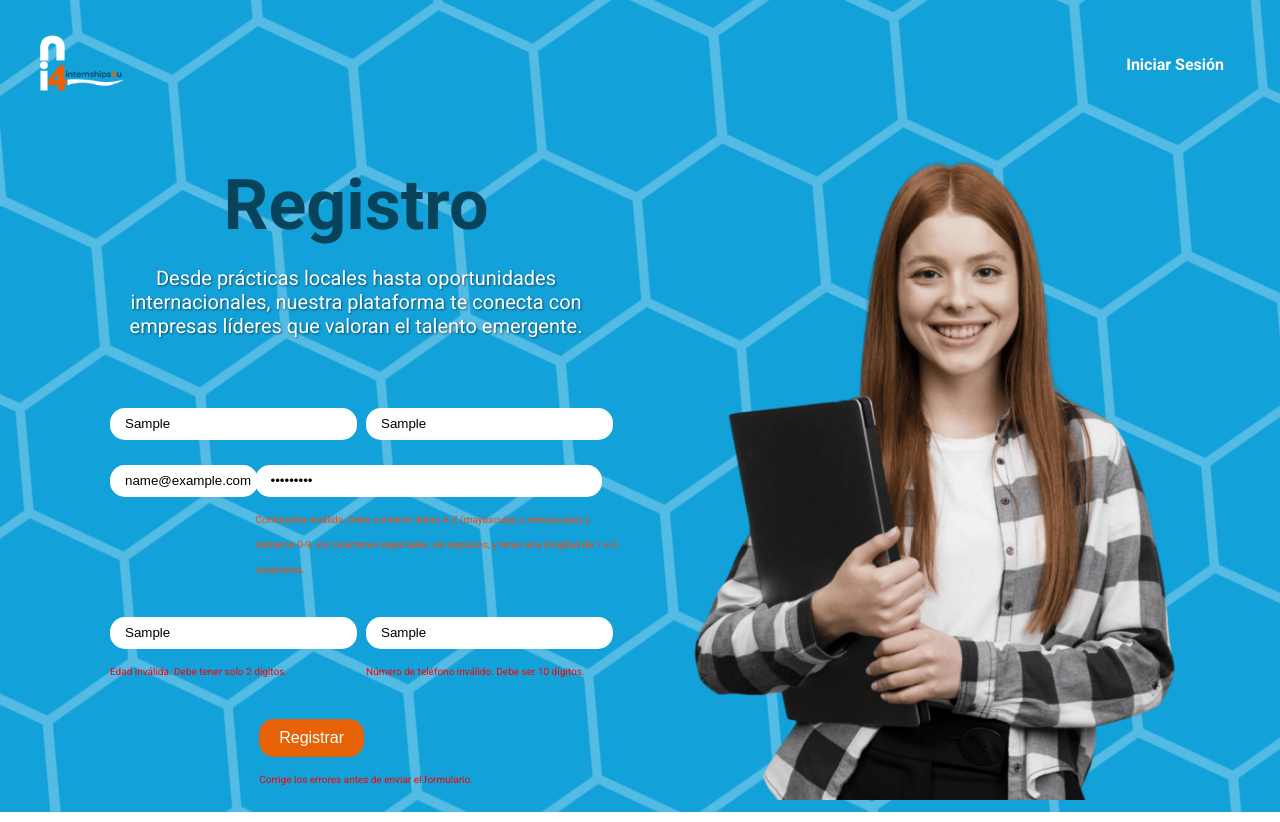
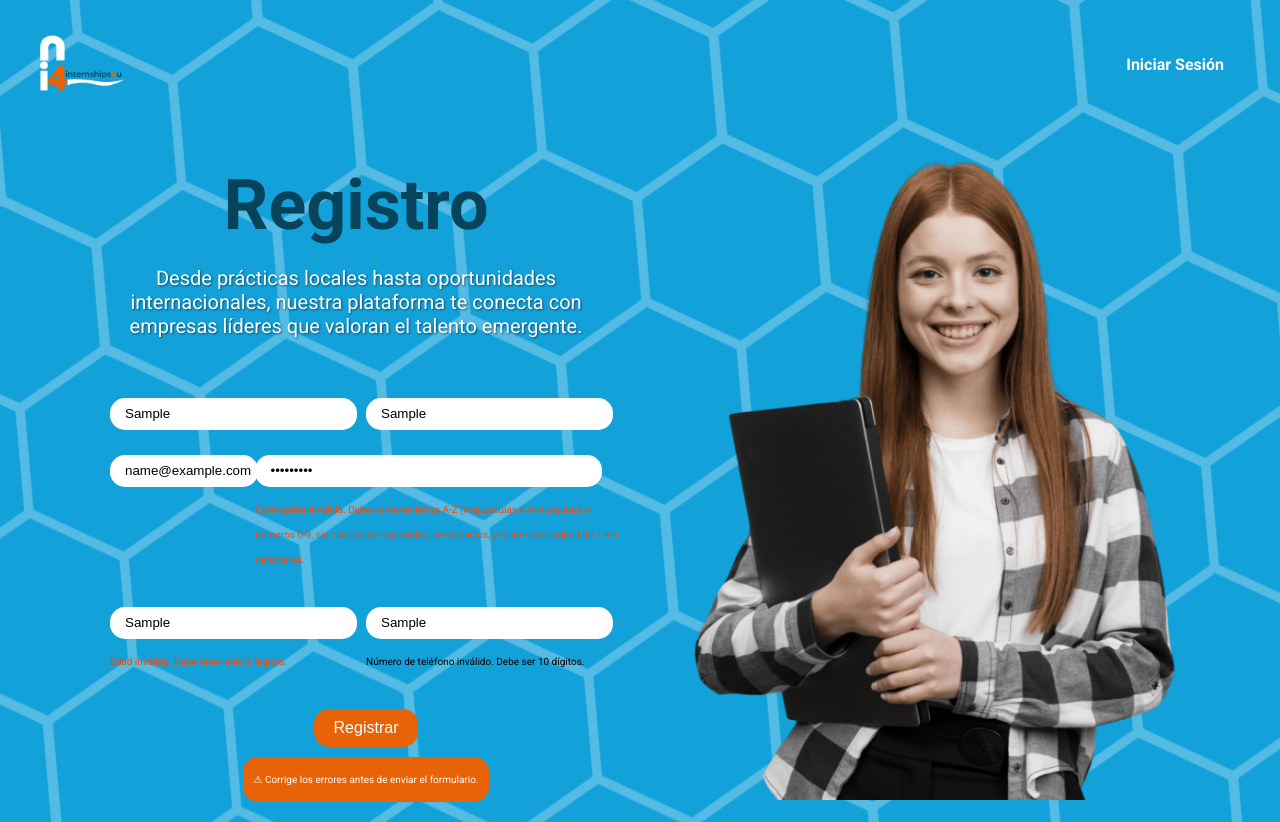
Before and after one commit to Dar3173/vue-internships4u, a Vue app: page /Registro in a window 1280 px wide. Both pictures are taken after typing "Sample", "Sample", "name@example.com", "Sample123", "Sample", "Sample" into the empty fields and a click on the button "Registrar". Built offline with nearby package versions, Linux system fonts and the light colour scheme.

Commit message:
estilos mensaje de error y confirmacion de registro

```diff
--- a/src/components/FormularioRegistro.vue
+++ b/src/components/FormularioRegistro.vue
@@ -35,14 +35,14 @@
         <div class="edad">
           <label>
             <input type="text" class="edad_input" v-model="edad" placeholder="Edad" @input="validarEdad" />
-            <p v-if="!edadValida" style="color: red;">Edad inválida. Debe tener solo 2 dígitos.</p>
+            <p v-if="!edadValida" style="color: orangered;">Edad inválida. Debe tener solo 2 dígitos.</p>
           </label>
         </div>
         <div class="telefono">
           <label>
             <input type="text" class="telefono_input" v-model="telefono" placeholder="Número de teléfono"
               @input="validarTelefono" />
-            <p v-if="!telefonoValido" style="color: red;">Número de teléfono inválido. Debe ser 10 dígitos.</p>
+            <p v-if="!telefonoValido" style="color: orang;">Número de teléfono inválido. Debe ser 10 dígitos.</p>
           </label>
         </div>
       </div>
@@ -50,10 +50,10 @@
       <br />
       <!-- Botón para enviar el formulario -->
       <div class="btn_formulario">
-      <button type="submit">Registrar</button>
+        <button type="submit">Registrar</button>
+      </div>
       <p v-if="registroExitoso" class="confirmacion_mensaje">Usuario registrado con éxito.</p>
-      <p v-if="mensajeErrorGeneral" style="color: red;">{{ mensajeErrorGeneral }}</p>
-    </div>
+      <p class="mensaje_error" v-if="mensajeErrorGeneral">&#9888; {{ mensajeErrorGeneral }}</p>
     </div>
   </div>
 </form>
@@ -250,10 +250,23 @@ const enviarRegistroFirebase = async () => {
 }
 
 .confirmacion_mensaje {
-  color: $azul-oscuro;
-  font-size: 20px;
+  background-color: $azul-oscuro;
+  border-radius: 15px;
+  padding: 10px;
+  color: $azul-claro;
+  font-size: 15px;
   font-weight: bold;
   margin-top: 10px;
   text-align: center;
 }
+
+.mensaje_error {
+  background-color: $naranja;
+  border-radius: 15px;
+  padding: 10px;
+  color: white;
+  font-size: 10px;
+  margin-top: 10px;
+  text-align: center;
+}
 </style>
--- a/src/views/SignupView.vue
+++ b/src/views/SignupView.vue
@@ -28,7 +28,7 @@ import FormularioRegistro from '../components/FormularioRegistro.vue';
 .container_texto{
   display: flex;
   flex-direction: column;
-  padding: 0 20px 10px 20px;
+  padding: 0 20px 0 20px;
 }
 .container_texto h1{
   text-align: center;
```
